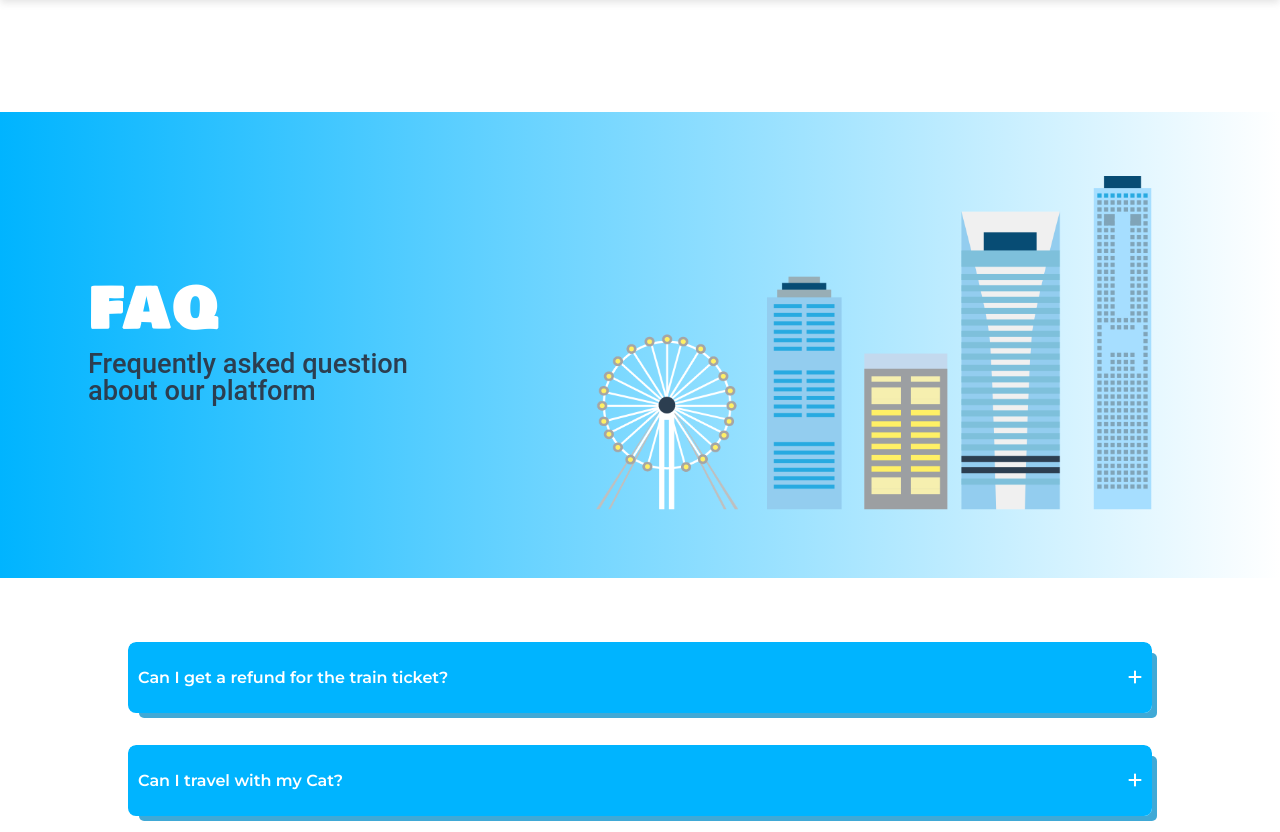
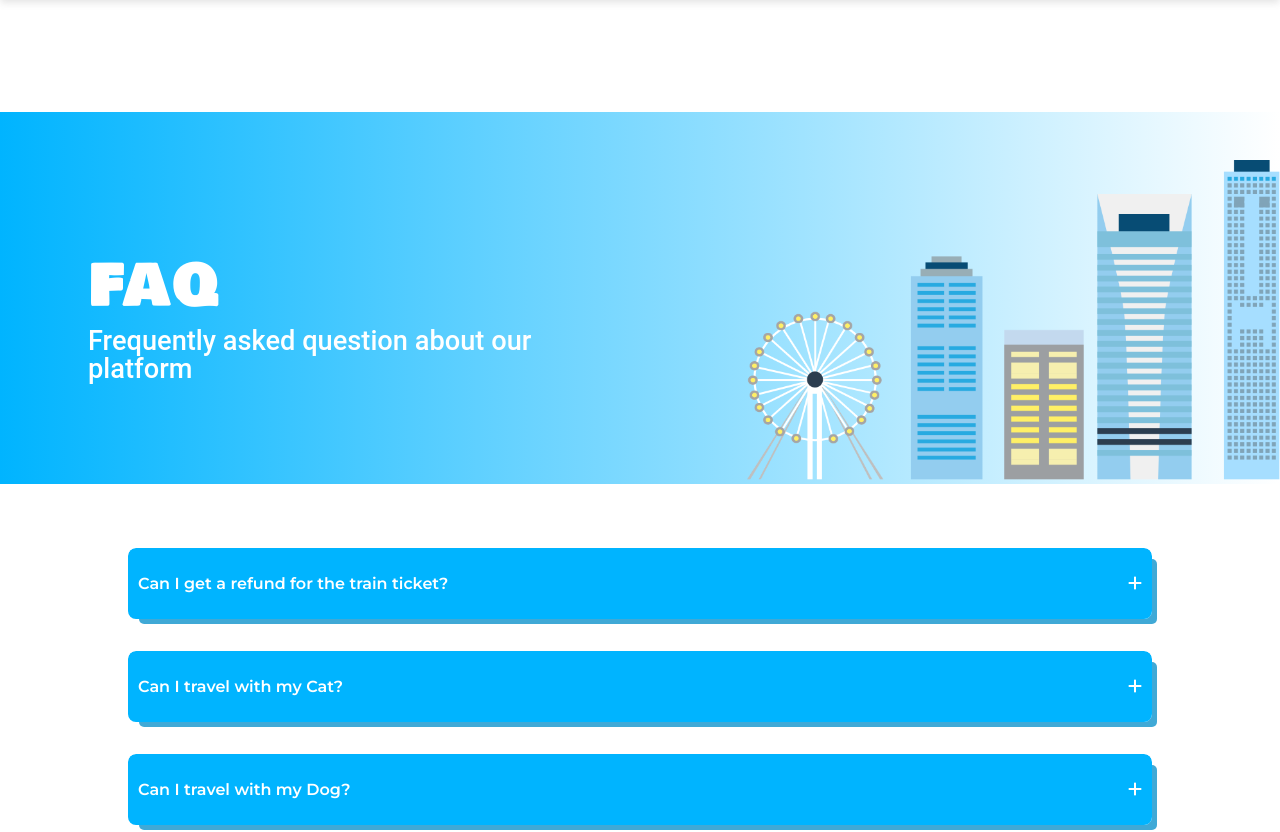
Before and after one commit to MuhammadYousufHere/train, a React (Create React App) app: page /faq in a window 1280 px wide. Shown: the top 832 px of the page. Built offline with nearby package versions, Linux system fonts and the light colour scheme.

Commit message:
hero adjust

```diff
--- a/src/pages/Contact/Contact.js
+++ b/src/pages/Contact/Contact.js
@@ -6,7 +6,7 @@ import mockup from "../../assets/laptop-mockup-v.png";
 
 const Contact = () => {
   return (
-    <div>
+    <div className='contact-form-page'>
       <Hero
         title={"Get In Touch"}
         desc='How can we help your train travel needs'
--- a/src/pages/FAQ/FAQ.js
+++ b/src/pages/FAQ/FAQ.js
@@ -6,7 +6,7 @@ import Accordion from "./Accordin";
 import { faq } from "./data";
 const FAQ = () => {
   return (
-    <>
+    <div className='faq-box'>
       <Hero title={"FAQ"} desc='Frequently asked question about our platform'>
         <figure>
           <img src={buildings} alt='/' />
@@ -23,7 +23,7 @@ const FAQ = () => {
           ))}
         </div>
       </div>
-    </>
+    </div>
   );
 };
 
--- a/src/pages/FAQ/Faq.scss
+++ b/src/pages/FAQ/Faq.scss
@@ -1,3 +1,28 @@
+@use "../../styles/colors" as *;
+.faq-box {
+  .hero__container {
+    .hero__content {
+      padding-bottom: 0;
+      padding-right: 0;
+      .left {
+        text-align: start;
+        h2 {
+          color: $text-white;
+        }
+      }
+      .right {
+        figure {
+          margin: 0;
+          text-align: end;
+          img {
+            width: 80%;
+            height: 80%;
+          }
+        }
+      }
+    }
+  }
+}
 .faq-container {
   width: 100%;
   display: flex;
```
Also changed, not shown: src/pages/Contact/Contact.scss (+12 -0 lines).
